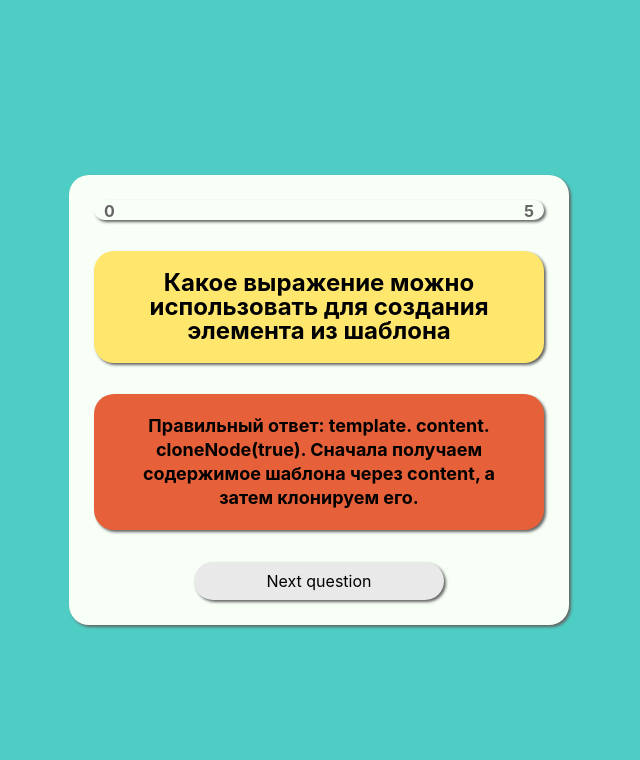
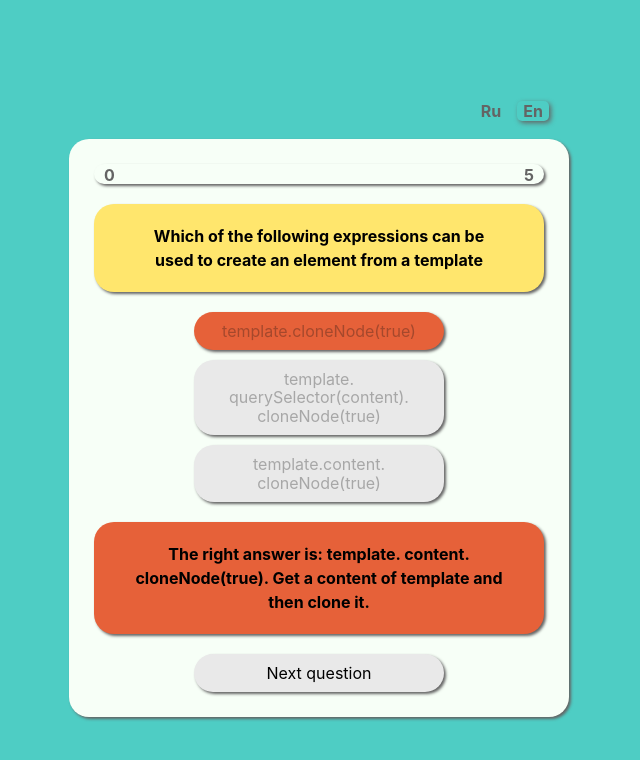
Before and after one commit to kerbasi/qizeReact, a React (Vite) app: page / in a window 1280 px wide. Both pictures are taken after a click on the button "template.cloneNode(true)". Shown: the top 760 px of the page, without its empty margins (321-961 px from the left). Built offline with nearby package versions, Linux system fonts and the light colour scheme.

Commit message:
Fix button logic, add local switch

```diff
--- a/src/App.css
+++ b/src/App.css
@@ -1,6 +1,6 @@
 .page {
   width: 100vw;
-  height: 100vh;
+  min-height: 100vh;
   display: flex;
   flex-direction: column;
   justify-content: center;
@@ -12,12 +12,43 @@
   font-weight: 400;
 }
 
+.header {
+  width: 80%;
+  max-width: 500px;
+  min-width: 280px;
+}
+
+.language-menu {
+  display: flex;
+  list-style: none;
+  gap: 10px;
+  justify-content: flex-end;
+  padding-right: 20px;
+}
+
+.language-menu__item-button {
+  background: transparent;
+  border: transparent;
+  font-weight: 700;
+  color: rgb(100, 100, 100);
+  cursor: pointer;
+}
+
+.language-menu__item-button:hover {
+  filter: opacity(0.5);
+}
+
+.language-menu__item-button_selected {
+  /* border: 1px solid rgb(100, 100, 100); */
+  border-radius: 5px;
+  box-shadow: 2px 2px 5px rgb(100, 100, 100);
+}
+
 .quiz-card {
   padding: 25px 0;
   width: 80%;
   max-width: 500px;
   min-width: 280px;
-  max-height: 80%;
   min-height: 50%;
   background: #f7fff7;
   border-radius: 20px;
@@ -92,7 +123,7 @@
   box-shadow: 2px 2px 3px rgb(100, 100, 100);
   box-sizing: border-box;
   padding: 20px 40px;
-  font-size: 24px;
+  font-size: 16px;
   font-weight: 700;
   overflow-y: hidden;
 }
@@ -122,16 +153,23 @@
   transition: background 0.4 ease-in-out;
   width: 250px;
   max-width: 90%;
-
-  word-wrap: break-word;
+  cursor: pointer;
 }
 
 .quiz-card__button:hover {
   background: rgb(204, 204, 204);
 }
 
+.quiz-card__button_selected_true {
+  background: #39e686;
+}
+
+.quiz-card__button_selected_false {
+  background: #e66139;
+}
+
 .quiz-card__result {
-  margin: 20px auto;
+  margin: 0 auto 20px;
   text-align: center;
   max-width: 90%;
   max-height: 80%;
@@ -140,7 +178,7 @@
   box-shadow: 2px 2px 3px rgb(100, 100, 100);
   box-sizing: border-box;
   padding: 20px 40px;
-  font-size: 18px;
+  font-size: 16px;
   font-weight: 700;
   overflow-y: hidden;
 }
@@ -150,12 +188,12 @@
 }
 
 .quiz-card__final-result {
-  margin: 20px auto 0;
+  margin: 20px auto;
   text-align: center;
   max-width: 90%;
   max-height: 80%;
   border-radius: 20px;
-  background: #ffe66d;
+  background: #3acfe2;
   box-shadow: 2px 2px 3px rgb(100, 100, 100);
   box-sizing: border-box;
   padding: 20px 40px;
--- a/src/App.jsx
+++ b/src/App.jsx
@@ -3,12 +3,15 @@ import "./App.css";
 import { Header } from "./components/Header";
 import { Quiz } from "./components/Quiz";
 import { Footer } from "./components/Footer";
+import { useGlobalContext } from "./appContext";
 
 function App() {
+  const { length } = useGlobalContext();
+
   return (
     <div className='page'>
       <Header />
-      <Quiz />
+      {length > 0 && <Quiz />}
       <Footer />
     </div>
   );
--- a/src/appContext.jsx
+++ b/src/appContext.jsx
@@ -1,20 +1,24 @@
 import { useContext, createContext, useState, useEffect } from "react";
-import questions from "./components/dataRu";
+// import questions from "./components/dataRu";
 
 const appContext = createContext();
 
 const AppContext = ({ children }) => {
   const [questionNumber, setQuestionNumber] = useState(0);
   const [score, setScore] = useState(0);
-  const [local, setLocal] = useState("en-US");
+  const [local, setLocal] = useState(navigator.language);
+  const [questions, setQuestions] = useState([]);
 
   useEffect(() => {
-    setLocal(navigator.language);
-  }, []);
-
-  // if (local.includes("eu")) {
-  //   import("./components/dataEn").then(questions);
-  // }
+    if (local.includes("ru")) {
+      import("./components/dataRu").then((data) => {
+        console.log(data);
+        setQuestions(data.default);
+      });
+    } else {
+      import("./components/dataEn").then((data) => setQuestions(data.default));
+    }
+  }, [local]);
 
   return (
     <appContext.Provider
@@ -25,6 +29,8 @@ const AppContext = ({ children }) => {
         setScore,
         data: questions[questionNumber],
         length: questions.length,
+        local,
+        setLocal,
       }}
     >
       {children}
--- a/src/components/Answers.jsx
+++ b/src/components/Answers.jsx
@@ -1,7 +1,7 @@
 import { Button } from "./Button";
 import { useGlobalContext } from "../appContext";
 
-export const Answers = ({ setShowResult }) => {
+export const Answers = ({ setShowResult, showResult }) => {
   const { data, score, setScore, questionNumber, setQuestionNumber } =
     useGlobalContext();
   const answers = data.answers;
@@ -23,6 +23,7 @@ export const Answers = ({ setShowResult }) => {
             key={answer.id}
             value={answer.value}
             handleClickButton={handleClickAnswer}
+            showResult={showResult}
           >
             {answer.text}
           </Button>
--- a/src/components/Button.jsx
+++ b/src/components/Button.jsx
@@ -1,8 +1,31 @@
-export const Button = ({ children, handleClickButton, value }) => {
+import { useEffect, useState } from "react";
+
+export const Button = ({ children, handleClickButton, value, showResult }) => {
+  const [selected, setSelected] = useState(false);
+
+  console.log(selected);
+
+  useEffect(() => {
+    setSelected(false);
+  }, [children]);
+
+  let classes = `quiz-card__button`;
+  if (selected) {
+    classes += value
+      ? ` quiz-card__button_selected_true`
+      : ` quiz-card__button_selected_false`;
+  } else if (showResult) {
+    classes += ` quiz-card__button_disabled`;
+  }
+
   return (
     <button
-      className='quiz-card__button'
-      onClick={() => handleClickButton(value)}
+      disabled={showResult}
+      className={classes}
+      onClick={() => {
+        setSelected(true);
+        handleClickButton(value);
+      }}
     >
       {children}
     </button>
--- a/src/components/Header.jsx
+++ b/src/components/Header.jsx
@@ -1,3 +1,36 @@
+import { useGlobalContext } from "../appContext";
+
 export const Header = () => {
-  return <div></div>;
+  const { local, setLocal } = useGlobalContext();
+
+  const handleLanguageClick = (lang) => {
+    setLocal(lang);
+  };
+
+  return (
+    <header className='header'>
+      <menu className='language-menu'>
+        <li className='language-menu__item'>
+          <button
+            className={`language-menu__item-button ${
+              local.includes("ru") ? `language-menu__item-button_selected` : ``
+            }`}
+            onClick={() => handleLanguageClick("ru")}
+          >
+            Ru
+          </button>
+        </li>
+        <li className='language-menu__item'>
+          <button
+            className={`language-menu__item-button ${
+              local.includes("en") ? `language-menu__item-button_selected` : ``
+            }`}
+            onClick={() => handleLanguageClick("en")}
+          >
+            En
+          </button>
+        </li>
+      </menu>
+    </header>
+  );
 };
--- a/src/components/Quiz.jsx
+++ b/src/components/Quiz.jsx
@@ -40,7 +40,7 @@ export const Quiz = () => {
       {renderQuestion && (
         <>
           <Question />
-          {!showResult && <Answers setShowResult={setShowResult} />}
+          <Answers setShowResult={setShowResult} showResult={showResult} />
           {showResult && (
             <>
               <Result value={value} text={text} />
```
